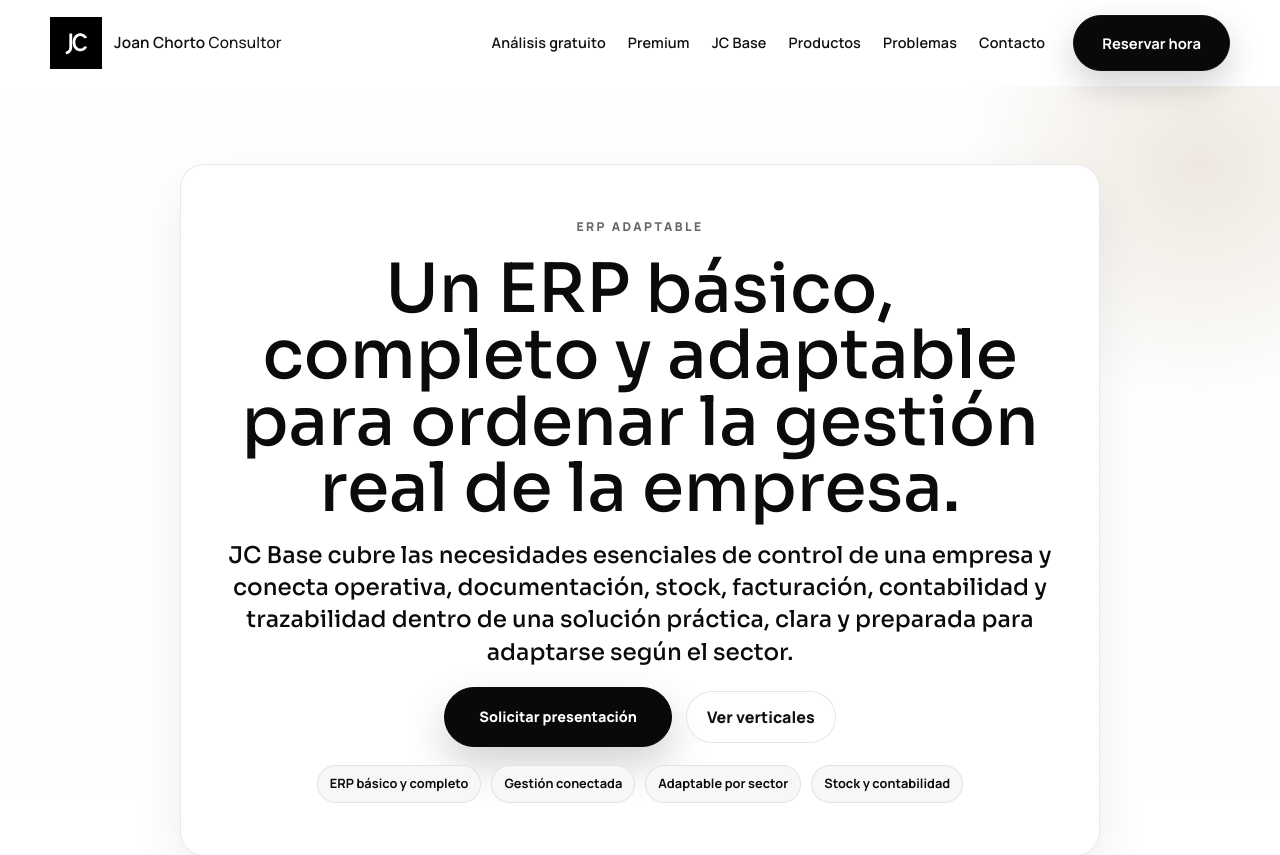
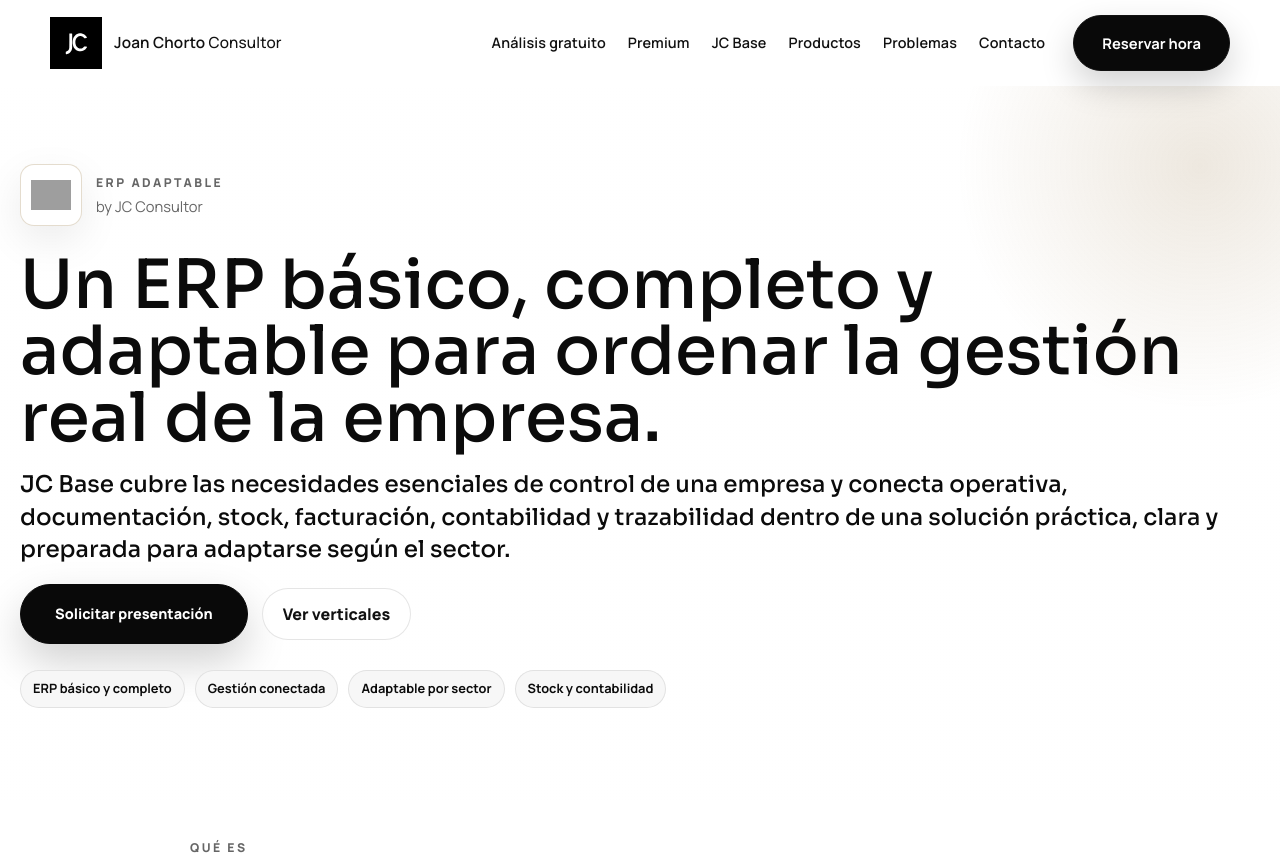
Before and after one commit to joanchorto1/web-jct-agency, a React (Create React App) app: page /jc-base in a window 1280 px wide. Shown: the top 855 px of the page. Built offline with nearby package versions, Linux system fonts and the light colour scheme; grey boxes are pictures that could not be loaded.

Commit message:
Refine JC Base hero layout

```diff
--- a/src/pages/JcBasePage.jsx
+++ b/src/pages/JcBasePage.jsx
@@ -1,6 +1,7 @@
 import React from 'react';
 import { Helmet } from 'react-helmet';
 
+const jcBaseLogo = '/JC_Base_Resources/JC_BASE_LOGO.png';
 const jcBaseShots = [
   {
     src: encodeURI('/JC_Base_Resources/Captura de pantalla 2026-06-10 a las 16.02.10.png'),
@@ -139,7 +140,13 @@ function JcBasePage() {
       <section className="jc-base-page__hero">
         <div className="site-container jc-base-page__hero-grid" data-aos="fade-up">
           <div className="jc-base-page__hero-copy">
-            <p className="jc-base-page__eyebrow">ERP adaptable</p>
+            <div className="jc-base-page__hero-brand">
+              <img src={jcBaseLogo} alt="Logo de JC Base" className="jc-base-page__hero-logo" />
+              <div>
+                <p className="jc-base-page__eyebrow">ERP adaptable</p>
+                <span>by JC Consultor</span>
+              </div>
+            </div>
             <h1>Un ERP básico, completo y adaptable para ordenar la gestión real de la empresa.</h1>
             <p className="jc-base-page__hero-lead">
               JC Base cubre las necesidades esenciales de control de una empresa y conecta operativa, documentación,
--- a/src/site.css
+++ b/src/site.css
@@ -2934,16 +2934,21 @@ a {
 .jc-base-page__hero-copy {
   display: grid;
   gap: 18px;
-  max-width: 920px;
-  margin: 0 auto;
-  padding: 52px 42px;
-  text-align: center;
+  max-width: none;
+  margin: 0;
+  padding: 0;
+  border: 0;
+  border-radius: 0;
+  background: transparent;
+  box-shadow: none;
+  text-align: left;
 }
 
 .jc-base-page__hero-brand {
   display: flex;
   align-items: center;
   gap: 14px;
+  margin-bottom: 8px;
 }
 
 .jc-base-page__hero-logo {
@@ -3013,7 +3018,7 @@ a {
   flex-wrap: wrap;
   gap: 14px;
   align-items: center;
-  justify-content: center;
+  justify-content: flex-start;
 }
 
 .jc-base-page__ghost-link {
@@ -3034,7 +3039,8 @@ a {
   display: flex;
   flex-wrap: wrap;
   gap: 10px;
-  justify-content: center;
+  justify-content: flex-start;
+  margin-top: 8px;
 }
 
 .jc-base-page__tag-cloud span,
```
